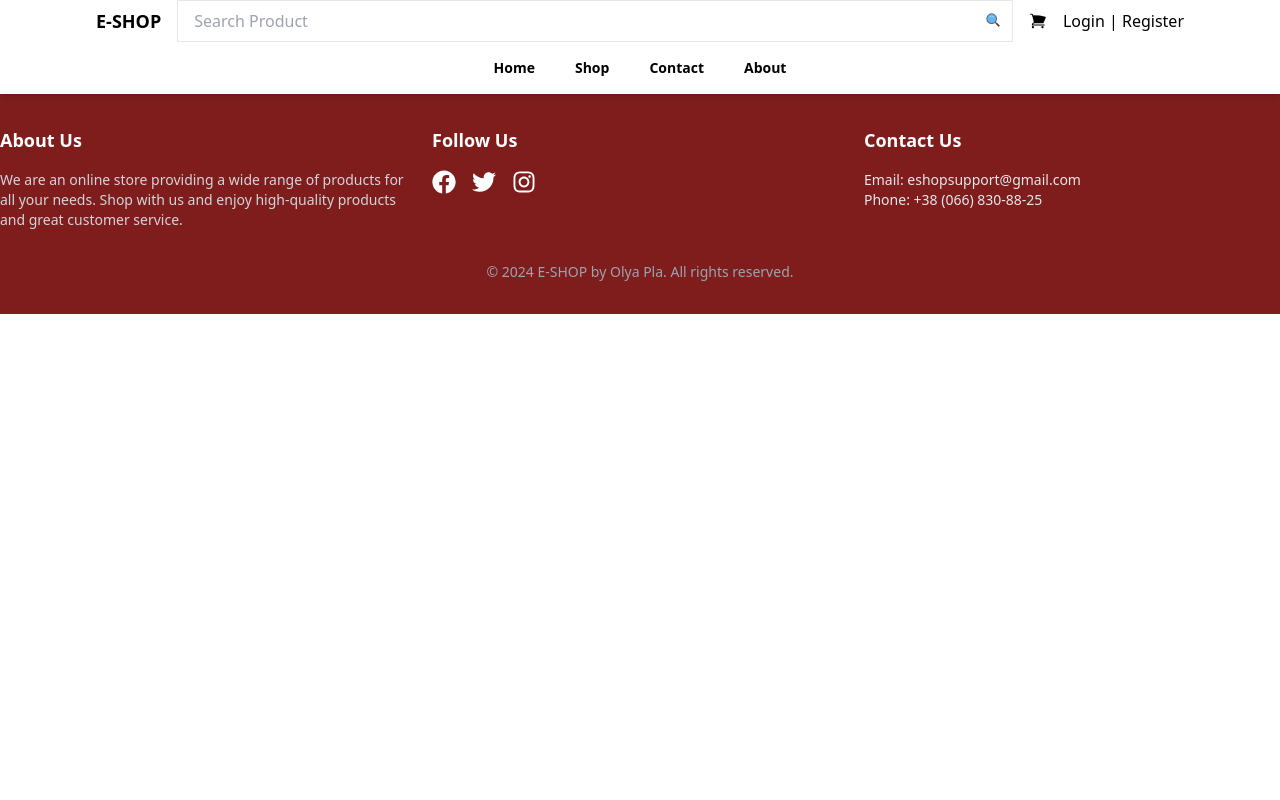
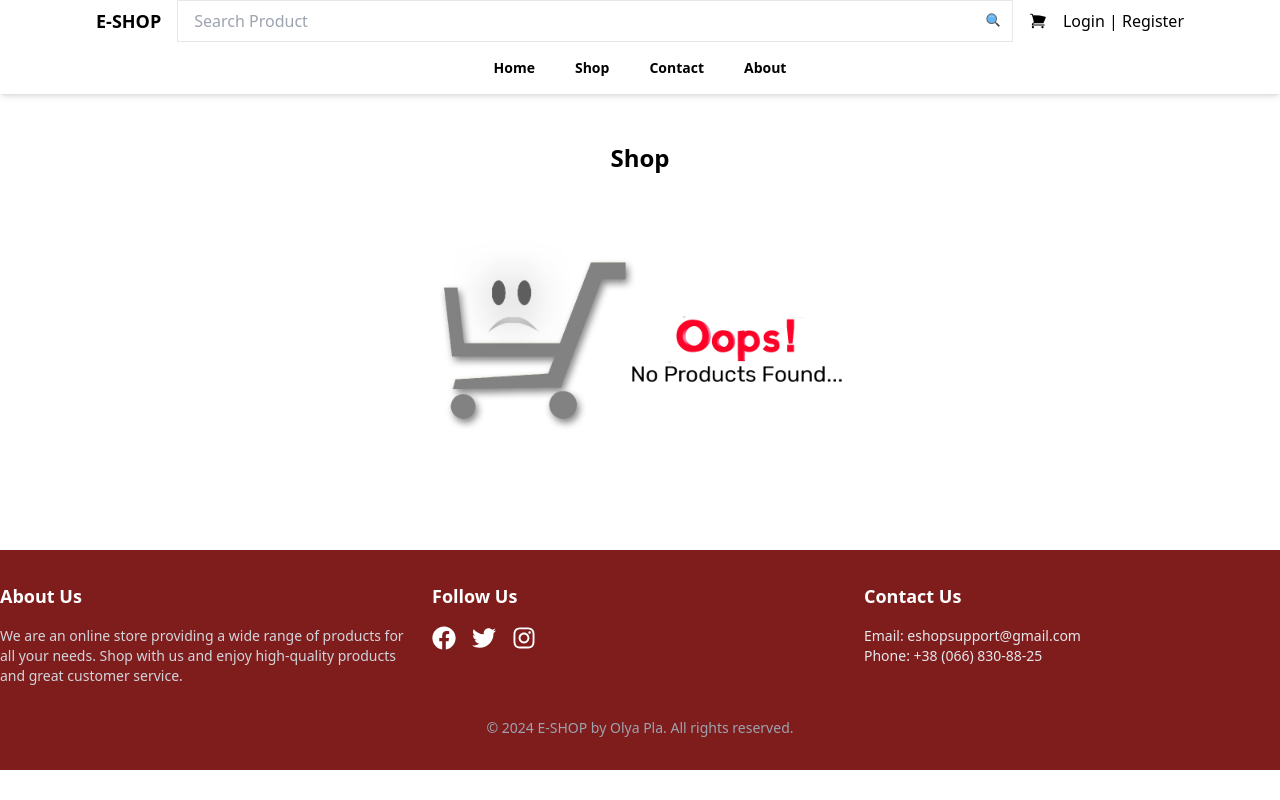
Before and after one commit to xellga-olga/e-shop, a React (Vite) app: page /filter-data in a window 1280 px wide. Built offline with nearby package versions, Linux system fonts and the light colour scheme.

Commit message:
Configured product search with handling for no results

```diff
--- a/src/App.jsx
+++ b/src/App.jsx
@@ -9,6 +9,7 @@ import { useState } from "react";
 import Order from "./pages/Order";
 import Contact from "./pages/Contact"
 import About from "./pages/About";
+import FilterData from "./pages/FilterData"
 
 function App() {
   const [order, setOrder] = useState(null);
@@ -21,6 +22,7 @@ function App() {
         <Route path="/cart" element={<Cart />}></Route>
         <Route path="/contact" element={<Contact />}></Route>
         <Route path="/about" element={<About />}></Route>
+        <Route path="/filter-data" element={<FilterData />}></Route>
         <Route
           path="/checkout"
           element={<Checkout setOrder={setOrder} />}
--- a/src/components/Navbar.jsx
+++ b/src/components/Navbar.jsx
@@ -1,5 +1,5 @@
-import { Link } from "react-router-dom";
-import { useSelector } from "react-redux";
+import { Link, useNavigate } from "react-router-dom";
+import { useDispatch, useSelector } from "react-redux";
 
 import { FcSearch } from "react-icons/fc";
 import { HiShoppingCart } from "react-icons/hi2";
@@ -8,12 +8,16 @@ import { useState } from "react";
 import Modal from "./Modal";
 import Login from "./Login";
 import Register from "./Register";
+import { setSearchTerm } from "../redux/productSlice";
 
 const Navbar = () => {
   const products = useSelector((state) => state.cart.products);
 
   const [modelOpen, setModelOpen] = useState(false);
   const [login, setLogin] = useState(true);
+  const [search, setSearch] = useState();
+  const dispatch = useDispatch();
+  const navigate = useNavigate();
 
   const openSignUp = () => {
     setLogin(false);
@@ -25,6 +29,12 @@ const Navbar = () => {
     setModelOpen(true);
   };
 
+  const handleSearch = (e) => {
+    e.preventDefault();
+    dispatch(setSearchTerm(search));
+    navigate("/filter-data");
+  };
+
   return (
     <nav className="bg-white shadow-md sticky top-0 z-50">
       <div className="container mx-auto px-4 md:px-16 lg:px-24 flex justify-between items-center">
@@ -33,11 +43,12 @@ const Navbar = () => {
         </div>
 
         <div className="relative flex-1 mx-4">
-          <form>
+          <form onSubmit={handleSearch}>
             <input
               className="w-full border py-2 px-4"
               placeholder="Search Product"
               type="text"
+              onChange={(e) => setSearch(e.target.value)}
             />
             <FcSearch className="absolute top-3 right-3" />
           </form>
--- /dev/null
+++ b/src/pages/FilterData.jsx
@@ -0,0 +1,26 @@
+import { useSelector } from "react-redux";
+import ProductCard from "../components/ProductCard";
+import NoProduct from "../assets/Images/not_found.png";
+
+const FilterData = () => {
+  const filterProducts = useSelector((state) => state.product.filteredData);
+
+  return (
+    <div className="mx-auto py-12 px-4 md:px-16 lg:px-24">
+      <h2 className="text-2xl font-bold mb-6 text-center">Shop</h2>
+      {filterProducts.length > 0 ? (
+        <div className="grid grid-cols-1 sm:grid-cols-2 md:grid-cols-4 lg:grid-cols-5 gap-6 cursor-pointer">
+          {filterProducts.map((product) => (
+            <ProductCard key={product.id} product={product} />
+          ))}
+        </div>
+      ) : (
+        <div className="flex flex-col items-center">
+          <img src={NoProduct} alt="No products found" className="h-72 mb-4" />
+        </div>
+      )}
+    </div>
+  );
+};
+
+export default FilterData;
--- a/src/redux/productSlice.jsx
+++ b/src/redux/productSlice.jsx
@@ -2,6 +2,8 @@ import { createSlice } from '@reduxjs/toolkit'
 
 const initialState = {
    products: [],
+   searchTerm: "",
+   filteredData: [],
 }
 
 const productSlice = createSlice({
@@ -10,9 +12,15 @@ const productSlice = createSlice({
    reducers: {
       setProducts(state, action) {
          state.products = action.payload
+      },
+      setSearchTerm(state, action) {
+         state.searchTerm = action.payload
+         state.filteredData = state.products.filter(product =>
+            product.name.toLowerCase().includes(state.searchTerm.toLowerCase())
+         )
       }
    },
 })
 
-export const {setProducts} = productSlice.actions;
+export const {setProducts, setSearchTerm} = productSlice.actions;
 export default productSlice.reducer
```
Also changed, not shown: src/assets/Images/not_found.png (added).
